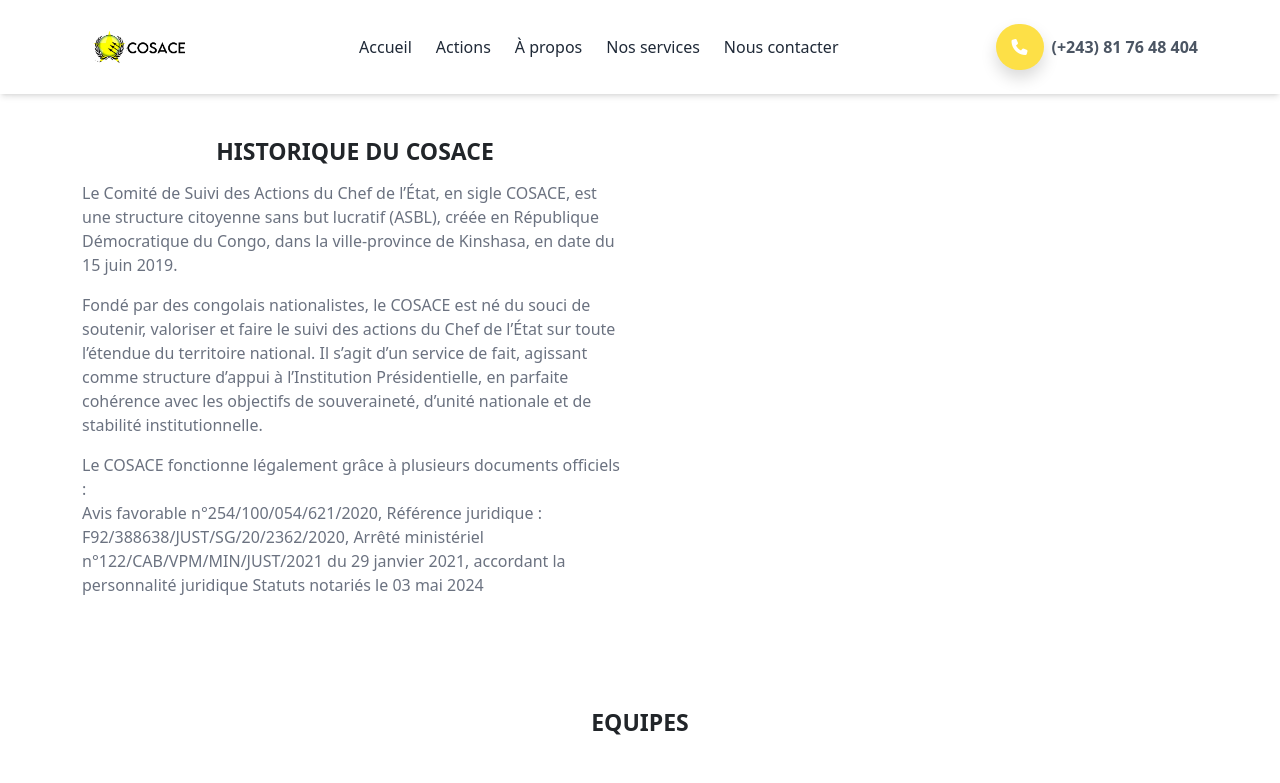
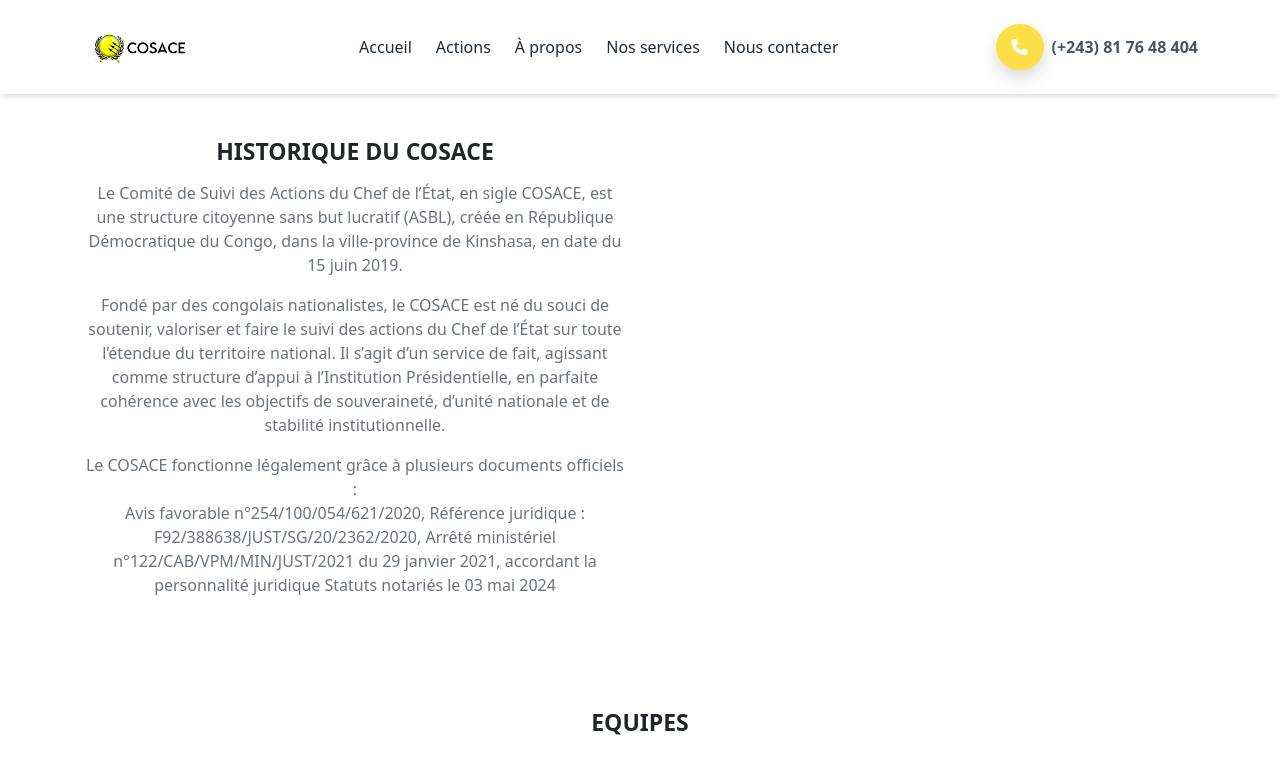
Before and after one commit to Michee-kolony/cosace, an Angular app: page /cosace/about in a window 1280 px wide. Shown: the top 783 px of the page. Built offline with nearby package versions, Linux system fonts and the light colour scheme.

Commit message:
misses à jour

```diff
--- a/src/app/client/about/about.component.html
+++ b/src/app/client/about/about.component.html
@@ -2,20 +2,20 @@
     <div class="grid lg:grid-cols-2 gap-4 container">
         <div>
              <h3 class="text-center mt-5  text-uppercase text-[23px]" style="font-weight: 800;">Historique du COSACE</h3>
-             <p class="mt-3 text-gray-500">
+             <p class="mt-3 text-gray-500 text-center">
                Le Comité de Suivi des Actions du Chef de l’État, en sigle COSACE,
                est une structure citoyenne sans but lucratif (ASBL),
                créée en République Démocratique du Congo, dans la ville-province de Kinshasa, en date du 15 juin 2019.
 
              </p>
-              <p class="text-gray-500">
+              <p class="text-gray-500 text-center">
                Fondé par des congolais nationalistes, le COSACE est né du souci de soutenir,
                 valoriser et faire le suivi des actions du Chef de l’État sur toute l’étendue
                 du territoire national. Il s’agit d’un service de fait, agissant comme structure
                  d’appui à l’Institution Présidentielle, en parfaite cohérence avec les objectifs de
                   souveraineté, d’unité nationale et de stabilité institutionnelle.
              </p>
-              <p class="text-gray-500">
+              <p class="text-gray-500 text-center">
                 Le COSACE fonctionne légalement grâce à plusieurs documents officiels : <br/>
                 Avis favorable n°254/100/054/621/2020,
                 Référence juridique : F92/388638/JUST/SG/20/2362/2020,
```
